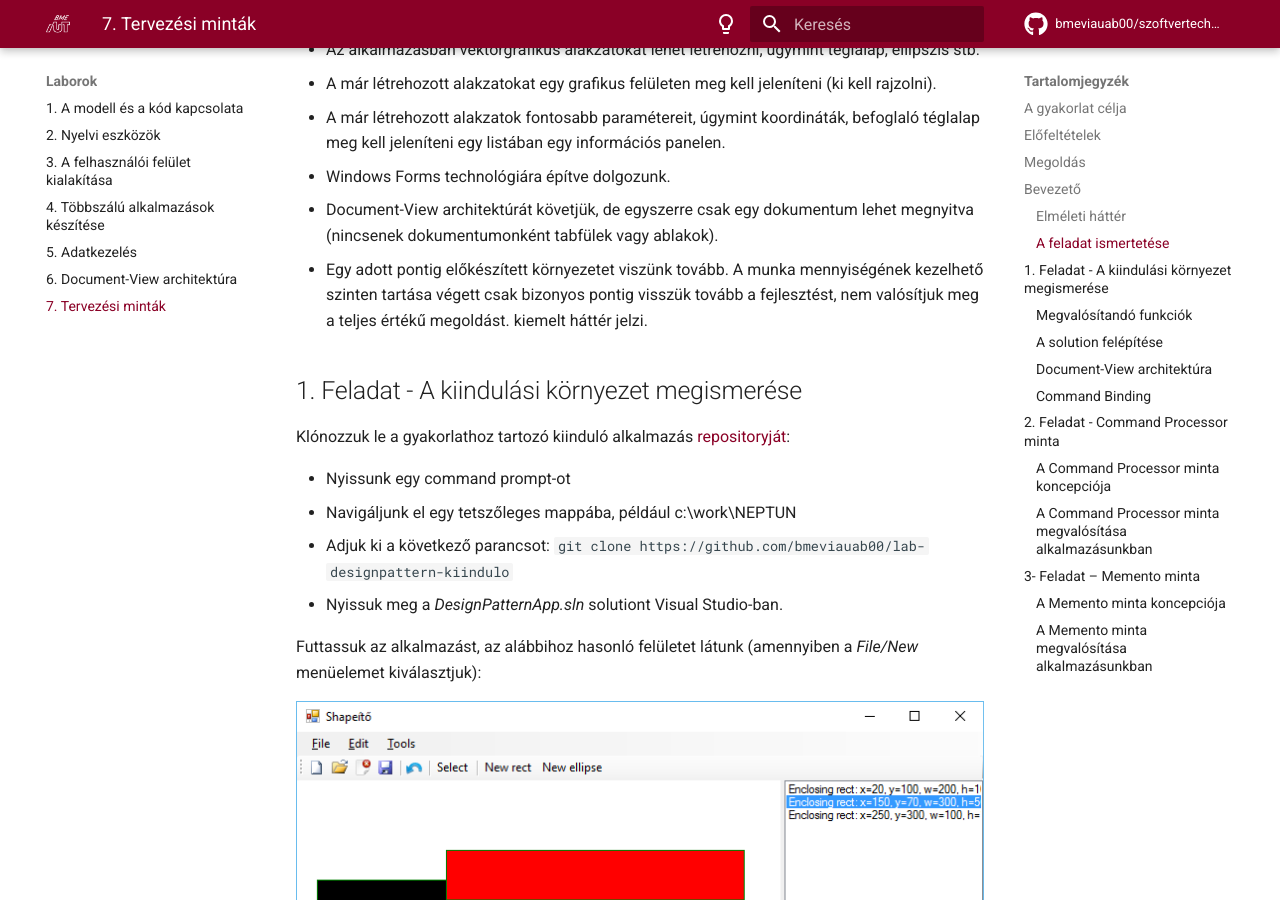
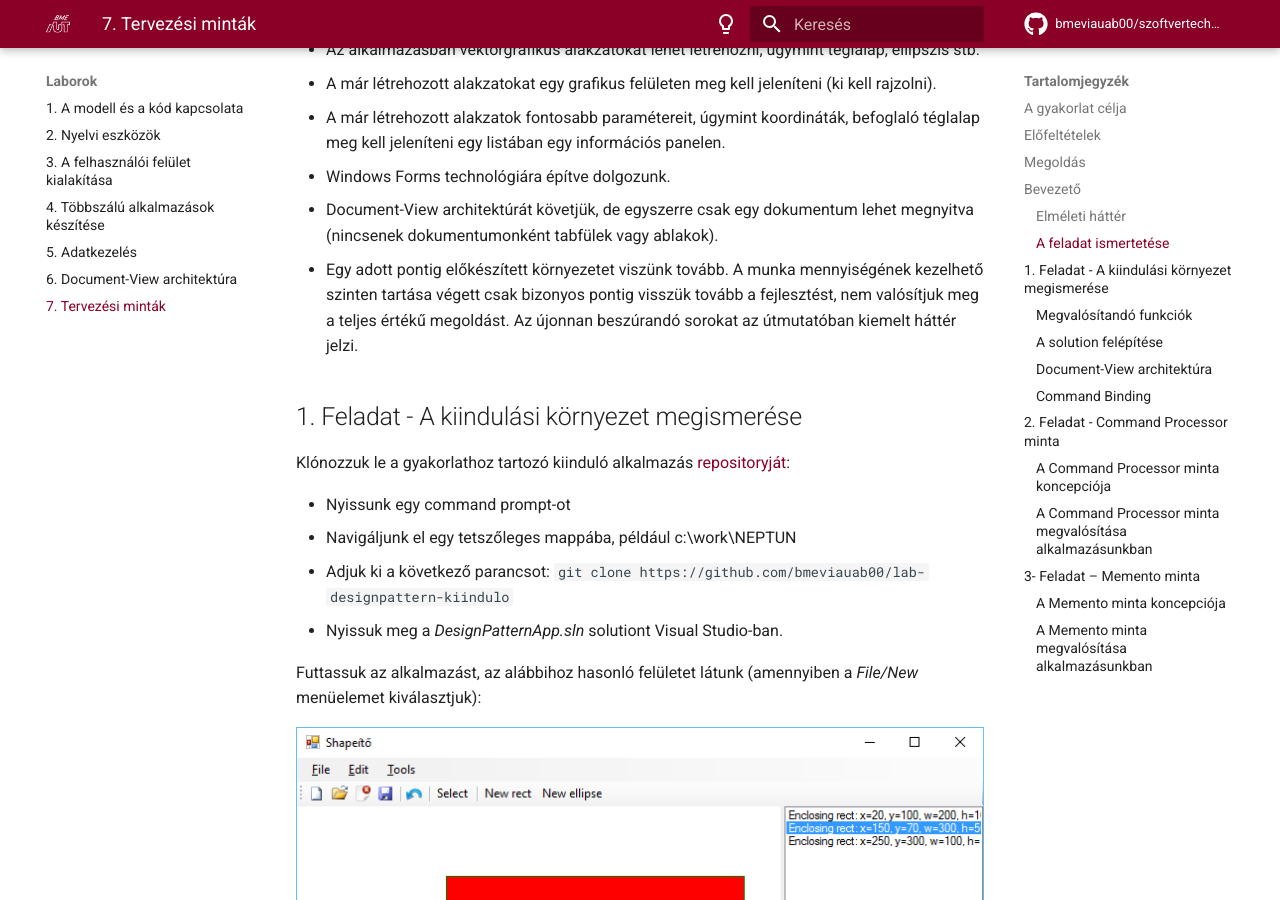
Before and after one commit to bmeviauab00/szoftvertechnikak, an MkDocs documentation site: the page built from docs/labor/7-tervezesi-mintak/index.md, in a window 1280 px wide and 900 px high, scrolled down 1602 px. Built offline with MkDocs 1.6.1 and Material for MkDocs 9.7.7, drawn with Linux system fonts in a browser that asks for light colours; emoji names are drawn with the system emoji font; comment, search, counter and statistics services are not loaded.

Commit message:
Csonka mondat (átvéve a 4. laborból)

```diff
--- a/docs/labor/7-tervezesi-mintak/index.md
+++ b/docs/labor/7-tervezesi-mintak/index.md
@@ -54,8 +54,7 @@ A feladatunk egy vektorgrafikus rajzolóprogram kifejlesztése:
 - A már létrehozott alakzatok fontosabb paramétereit, úgymint koordináták, befoglaló téglalap meg kell jeleníteni egy listában egy információs panelen.
 - Windows Forms technológiára építve dolgozunk.
 - Document-View architektúrát követjük, de egyszerre csak egy dokumentum lehet megnyitva (nincsenek dokumentumonként tabfülek vagy ablakok).
-- Egy adott pontig előkészített környezetet viszünk tovább. A munka mennyiségének kezelhető szinten tartása végett csak bizonyos pontig visszük tovább a fejlesztést, nem valósítjuk meg a teljes értékű megoldást.
-kiemelt háttér jelzi.
+- Egy adott pontig előkészített környezetet viszünk tovább. A munka mennyiségének kezelhető szinten tartása végett csak bizonyos pontig visszük tovább a fejlesztést, nem valósítjuk meg a teljes értékű megoldást. Az újonnan beszúrandó sorokat az útmutatóban kiemelt háttér jelzi.
 
 ## 1. Feladat - A kiindulási környezet megismerése
 
```
